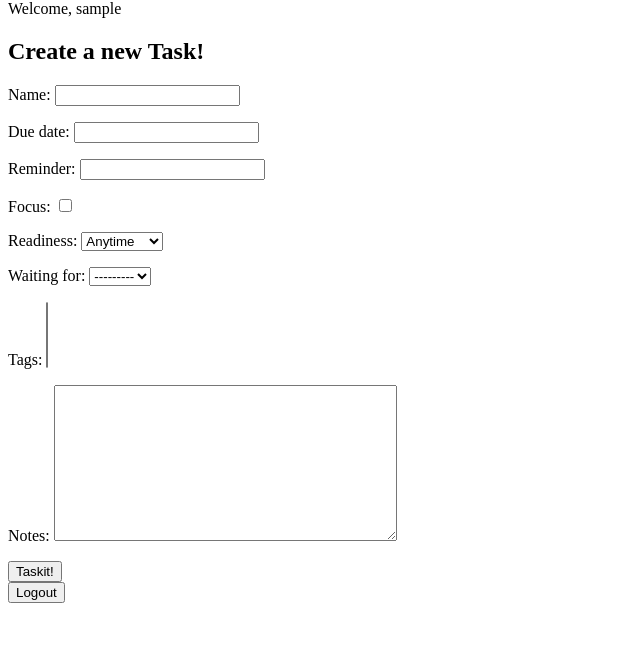
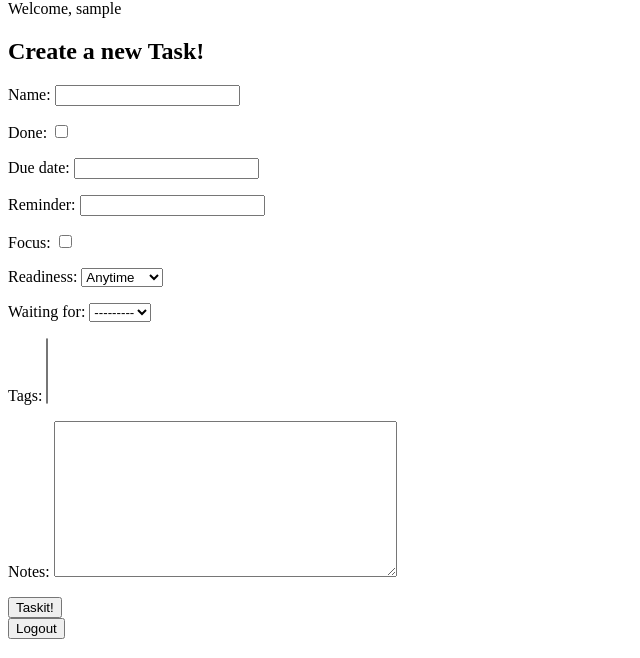
Before and after one commit to ppbrasil/GTD, a Django app: page /create_task/ in a window 1280 px wide. Shown: the part 16-674 px from the top of the page, without its empty margins (0-640 px from the left). Run offline with Django 4.2, Linux system fonts and the light colour scheme; the visitor is signed in with stand-in values (Sample User, id 1); data that the repository does not hold is empty.

Commit message:
Added "done" status to tasks

```diff
--- a/GTD/templates/dashboard.html
+++ b/GTD/templates/dashboard.html
@@ -17,6 +17,7 @@
                 {% for task in tasks %}
                     <div>
                         <div>{{ task.name }}</div>
+                        <div>{{ task.done }}</div>
                         <div>{{ task.due_date }}</div>
                         <div>{{ task.reminder }}</div>
                         <div>{{ task.focus }}</div>
--- a/tasks/forms.py
+++ b/tasks/forms.py
@@ -4,4 +4,4 @@ from .models import Task
 class TaskCreationForm(forms.ModelForm):
     class Meta:
         model = Task
-        fields = ['name', 'due_date', 'reminder', 'focus', 'readiness', 'waiting_for', 'tags', 'notes']
+        fields = ['name', 'done', 'due_date', 'reminder', 'focus', 'readiness', 'waiting_for', 'tags', 'notes']
--- a/tasks/models.py
+++ b/tasks/models.py
@@ -17,6 +17,7 @@ class Tag(models.Model):
 
 class Task(models.Model):
     user = models.ForeignKey(User, on_delete=models.CASCADE)
+    done = models.BooleanField(default=False)
     name = models.CharField(max_length=255)
     due_date = models.DateField(null=True, blank=True)
     reminder = models.DateTimeField(null=True, blank=True)
--- a/tasks/templates/list_task.html
+++ b/tasks/templates/list_task.html
@@ -10,6 +10,7 @@
             {% for task in tasks %}
                 <div>
                     <div>{{ task.name }}</div>
+                    <div>{{ task.done }}</div>
                     <div>{{ task.due_date }}</div>
                     <div>{{ task.reminder }}</div>
                     <div>{{ task.focus }}</div>
```
Also changed, not shown: tasks/migrations/0003_task_done.py (added).
